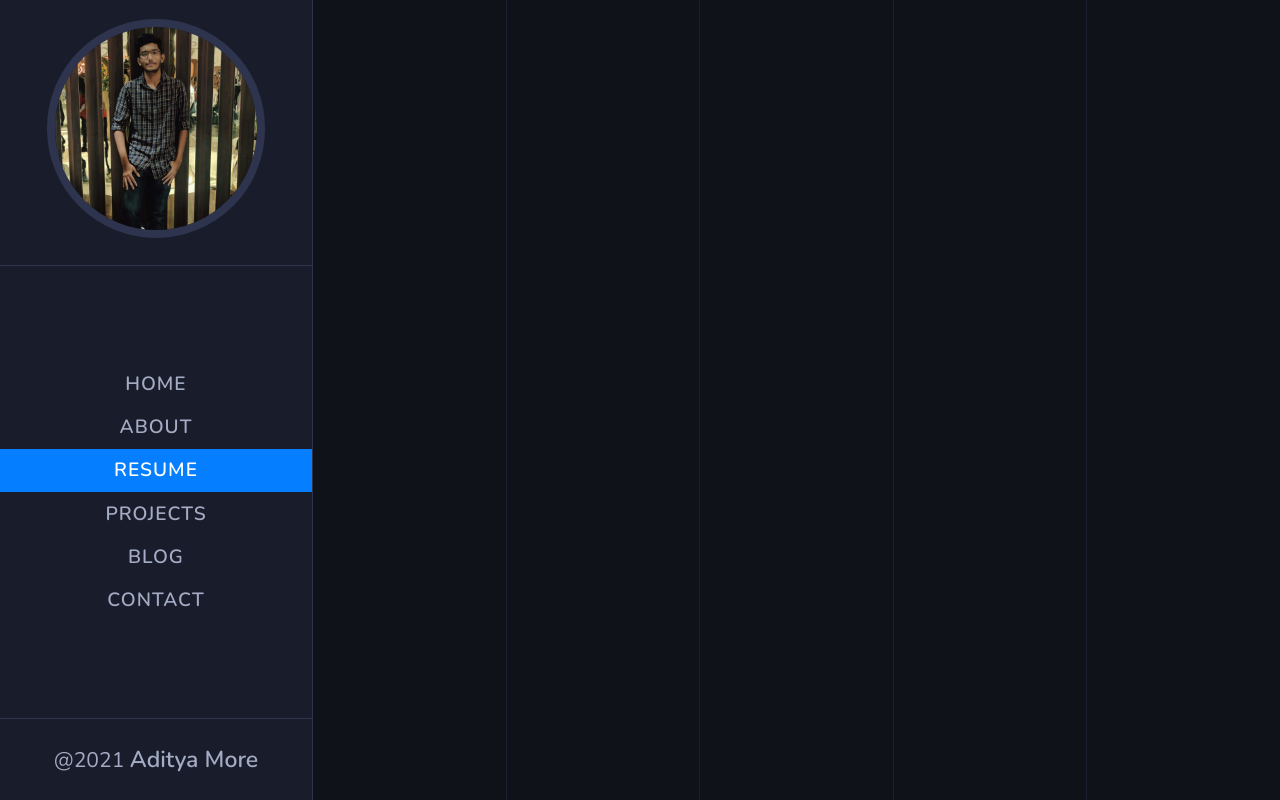
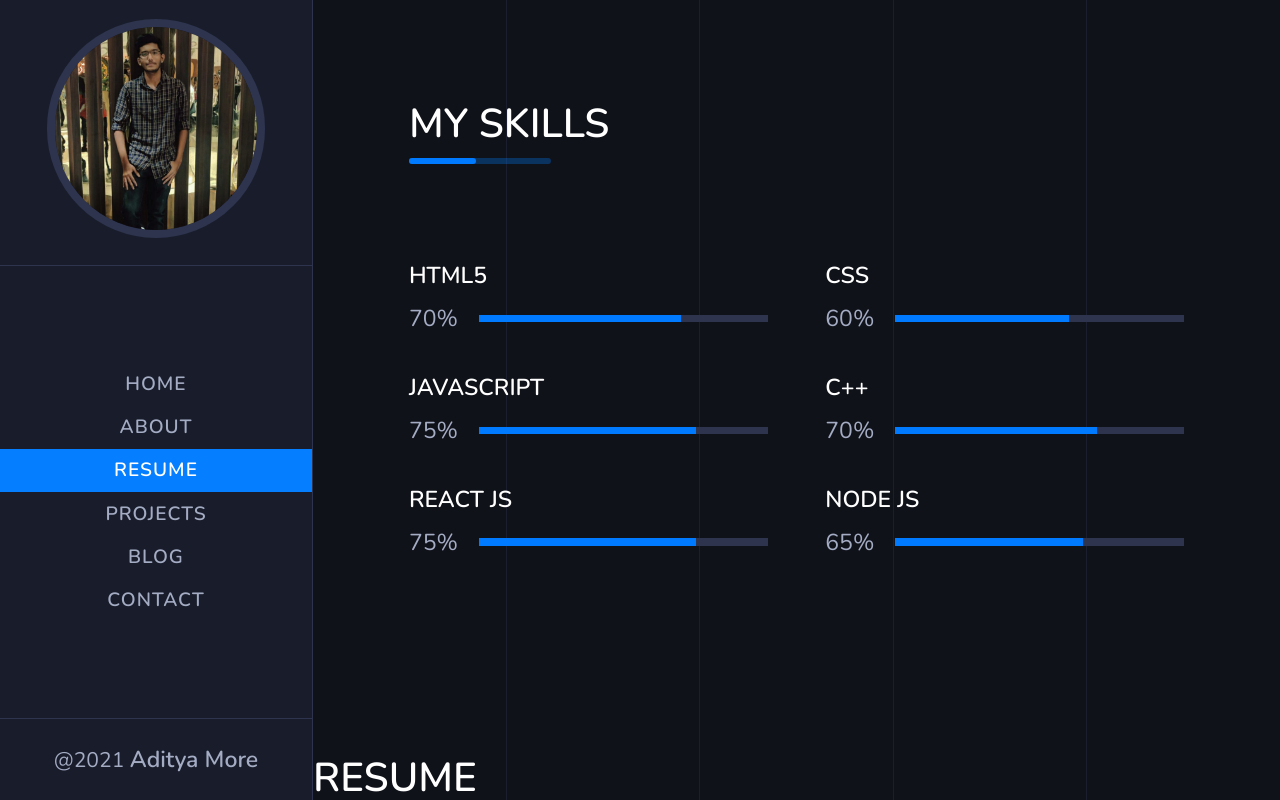
Before and after one commit to Adi720/Portfolio, a React (Create React App) app: page /resume in a window 1280 px wide. Shown: the top 800 px of the page. Built offline with nearby package versions, Linux system fonts and the light colour scheme.

Commit message:
skills.jsx

```diff
--- /dev/null
+++ b/src/Components/ProgressBar.js
@@ -0,0 +1,41 @@
+import React from 'react'
+import styled from 'styled-components'
+
+const ProgressBar = ({ title, width, text }) => {
+    return (
+        <ProgressBarStyled>
+            <h6>{title}</h6>
+            <div className="progress-bar">
+                <p>{text}</p>
+                <div className="progress">
+                    <span style={{ width: width }}></span>
+                </div>
+            </div>
+        </ProgressBarStyled>
+    )
+}
+
+const ProgressBarStyled = styled.div`
+    .progress-bar{
+        display: flex;
+        align-items: center;
+        p{
+            padding-right: 1.1rem;
+        }
+        .progress{
+            position: relative;
+            width: 100%;
+            height: .4rem;
+            background-color: var(--border-color);
+            span{
+                position: absolute;
+                left: 0;
+                bottom: 0;
+                height: 100%;
+                background-color: var(--primary-color)
+            }
+        }
+    }
+`;
+
+export default ProgressBar
--- /dev/null
+++ b/src/Components/Skills.js
@@ -0,0 +1,63 @@
+import React from 'react'
+import styled from 'styled-components'
+import { MainLayout, InnerLayout } from '../Styles/Layout'
+import Title from './Title'
+import ProgressBar from './ProgressBar'
+const Skills = () => {
+    return (
+        <SkillsStyled>
+            <MainLayout>
+                <Title title={"My Skills"} />
+                <InnerLayout>
+                    <div className="skills">
+                        <ProgressBar
+                            title={'HTML5'}
+                            width={'70%'}
+                            text={'70%'}
+                        />
+                        <ProgressBar
+                            title={'CSS'}
+                            width={'60%'}
+                            text={'60%'}
+                        />
+                        <ProgressBar
+                            title={'JAVASCRIPT'}
+                            width={'75%'}
+                            text={'75%'}
+                        />
+                        <ProgressBar
+                            title={'C++'}
+                            width={'70%'}
+                            text={'70%'}
+                        />
+                        <ProgressBar
+                            title={'REACT JS'}
+                            width={'75%'}
+                            text={'75%'}
+                        />
+                        <ProgressBar
+                            title={'NODE JS'}
+                            width={'65%'}
+                            text={'65%'}
+                        />
+
+                    </div>
+                </InnerLayout>
+            </MainLayout>
+        </SkillsStyled>
+    )
+}
+
+const SkillsStyled = styled.section`
+    .skills{
+        display: grid;
+        grid-template-columns: repeat(2, 1fr);
+        grid-row-gap: 2rem;
+        grid-column-gap: 3rem;
+        @media screen and (max-width: 700px){
+            grid-template-columns: repeat(1, 1fr);
+        }
+    }
+`
+
+export default Skills
--- a/src/Components/Title.js
+++ b/src/Components/Title.js
@@ -15,7 +15,7 @@ const TitleStyled = styled.div`
     position: relative;
     h2{
         color: var(--white-color);
-        font-size: 3.1rem;
+        font-size: 2.1rem;
         font-weight: 600;
         text-transform: uppercase;
         position: relative;
--- a/src/Pages/ResumePage.js
+++ b/src/Pages/ResumePage.js
@@ -1,9 +1,15 @@
 import React from 'react'
-
+import Skills from '../Components/Skills'
+import { InnerLayout } from '../Styles/Layout'
+import Title from '../Components/Title'
 const ResumePage = () => {
     return (
         <div>
+            <Skills />
+            <Title title={'Resume'} />
+            <InnerLayout>
 
+            </InnerLayout>
         </div>
     )
 }
--- a/src/Styles/GlobalStyle.js
+++ b/src/Styles/GlobalStyle.js
@@ -44,17 +44,21 @@ a{
 }
 
 h1{
-    font-size: 4rem;
+    font-size: 3rem;
     color: var(--white-color);
     span{
-        font-size: 4rem;
+        font-size: 3rem;
     }
 }
 
 span{
     color: var(--primary-color);
 }
-
+h6{
+    color: var(--white-color);
+    font-size: 1.2rem;
+    padding-bottom: .6rem;
+}
 `;
 
 export default GlobalStyle;
```
